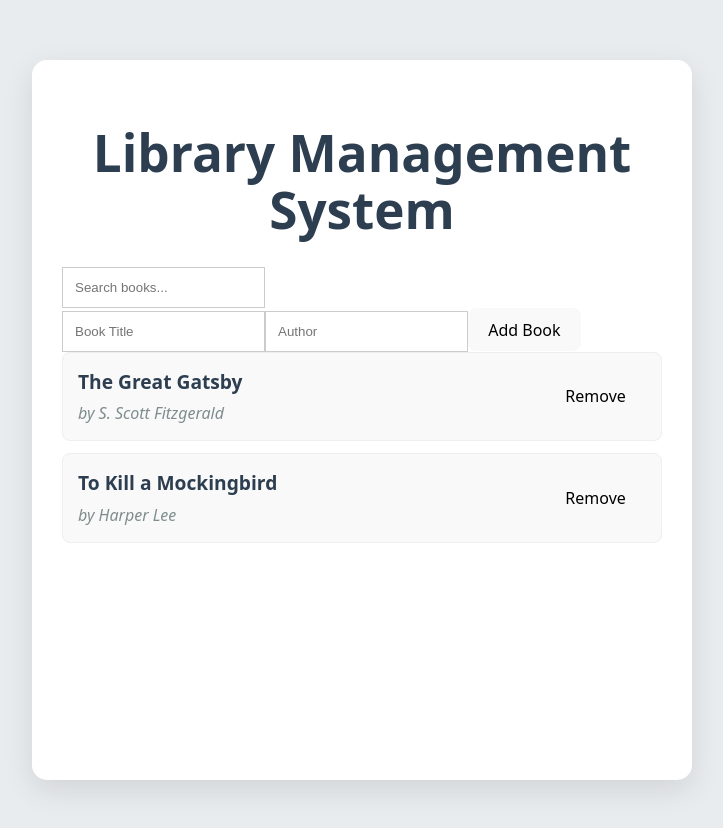
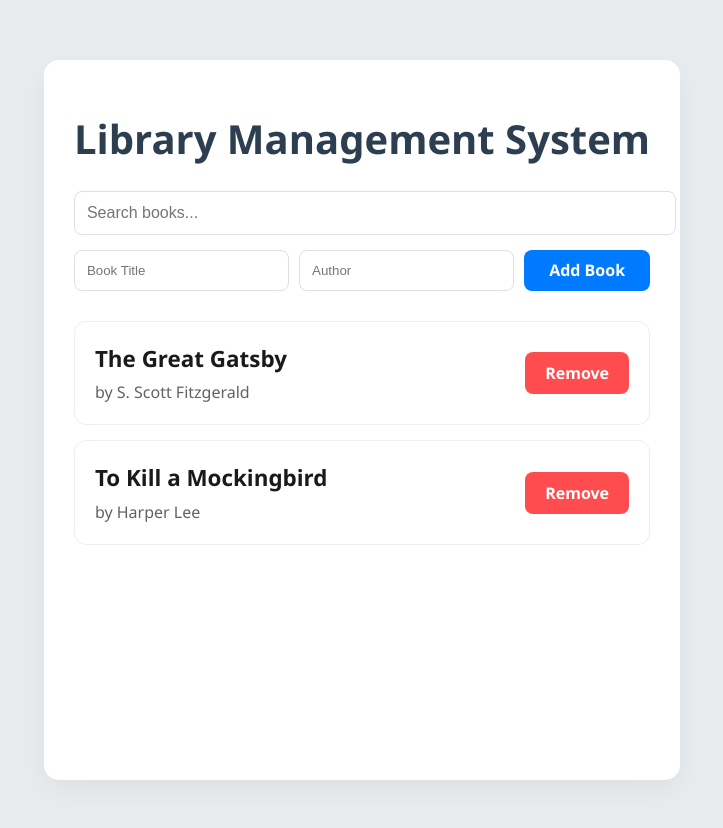
Before and after one commit to Litesh-Goyal/exp__3.2, a React (Vite) app: page / in a window 1280 px wide. Shown: the top 828 px of the page, without its empty margins (298-1021 px from the left). Built offline with nearby package versions, Linux system fonts and the light colour scheme.

Commit message:
Refactor Library.css for improved styling
Updated styles for library component, including adjustments to colors, padding, and layout for various sections.

```diff
--- a/src/components/library/Library.css
+++ b/src/components/library/Library.css
@@ -1,52 +1,101 @@
-/* Container fix */
 .library-container {
   max-width: 600px;
   margin: 40px auto;
   padding: 30px;
-  background: #ffffff !important; /* Force white background */
+  background-color: #ffffff !important;
   border-radius: 15px;
-  box-shadow: 0 10px 30px rgba(0,0,0,0.1);
+  box-shadow: 0 10px 30px rgba(0,0,0,0.05);
+  font-family: 'Segoe UI', Tahoma, Geneva, Verdana, sans-serif;
 }
 
-/* Title visibility */
 .library-container h1 {
-  color: #2c3e50 !important;
+  color: #2c3e50;
   text-align: center;
+  font-size: 2.5rem;
   margin-bottom: 30px;
 }
 
-/* Input fields fix */
-.search-section input, .add-section input {
-  background: #ffffff !important;
-  color: #333 !important; /* Text color inside input */
-  border: 1px solid #ccc !important;
+/* Search bar styling */
+.search-section input {
+  width: 100%;
   padding: 12px;
+  border: 1px solid #dcdfe6;
+  border-radius: 8px;
+  margin-bottom: 15px;
+  font-size: 1rem;
 }
 
-/* Book Item text visibility */
+/* Add section styling */
+.add-section {
+  display: flex;
+  gap: 10px;
+  margin-bottom: 30px;
+}
+
+.add-section input {
+  flex: 1;
+  padding: 12px;
+  border: 1px solid #dcdfe6;
+  border-radius: 8px;
+}
+
+.add-section button {
+  background-color: #007bff !important; /* Perfect Blue */
+  color: white !important;
+  border: none;
+  padding: 0 25px;
+  border-radius: 8px;
+  font-weight: bold;
+  cursor: pointer;
+  transition: background 0.3s;
+}
+
+.add-section button:hover {
+  background-color: #0056b3 !important;
+}
+
+/* Book List Styling */
 .book-item {
-  background-color: #ffffff !important;
-  color: #000000 !important;
-  background: #f9f9f9 !important;
-  border: 1px solid #eee !important;
-  color: #333 !important; /* Yeh line text ko visible karegi */
-  padding: 15px;
-  margin-bottom: 12px;
+  background-color: #ffffff;
+  border: 1px solid #ebeef5;
+  padding: 20px;
+  margin-bottom: 15px;
+  border-radius: 12px;
   display: flex;
   justify-content: space-between;
   align-items: center;
-  border-radius: 8px;
+  transition: transform 0.2s;
+}
+
+.book-item:hover {
+  transform: translateY(-2px);
+  box-shadow: 0 4px 12px rgba(0,0,0,0.05);
 }
 
 .book-title {
-  color: #2c3e50 !important; /* Dark Blue-Grey color */
   margin: 0;
-  font-size: 1.2rem;
+  color: #1a1a1a;
+  font-size: 1.4rem;
+  font-weight: 700;
 }
 
 .book-author {
   margin: 5px 0 0;
-  color: #555555 !important; /* Dark Grey */
-  color: #7f8c8d !important;
-  font-style: italic;
+  color: #606266;
+  font-size: 1rem;
 }
+
+/* Remove button styling */
+.remove-btn {
+  background-color: #ff4d4f !important; /* Perfect Red */
+  color: white !important;
+  border: none;
+  padding: 10px 20px;
+  border-radius: 8px;
+  font-weight: 600;
+  cursor: pointer;
+}
+
+.remove-btn:hover {
+  background-color: #d9363e !important;
+}
```
